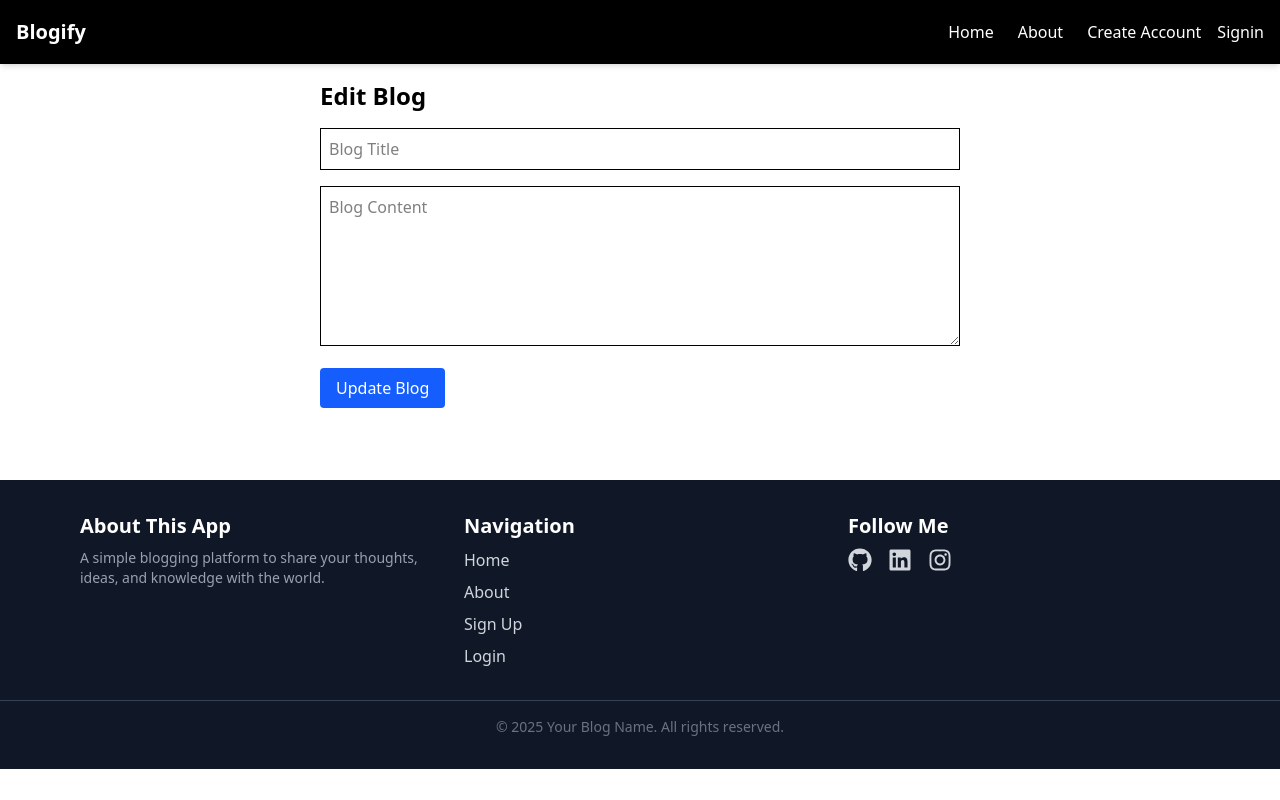
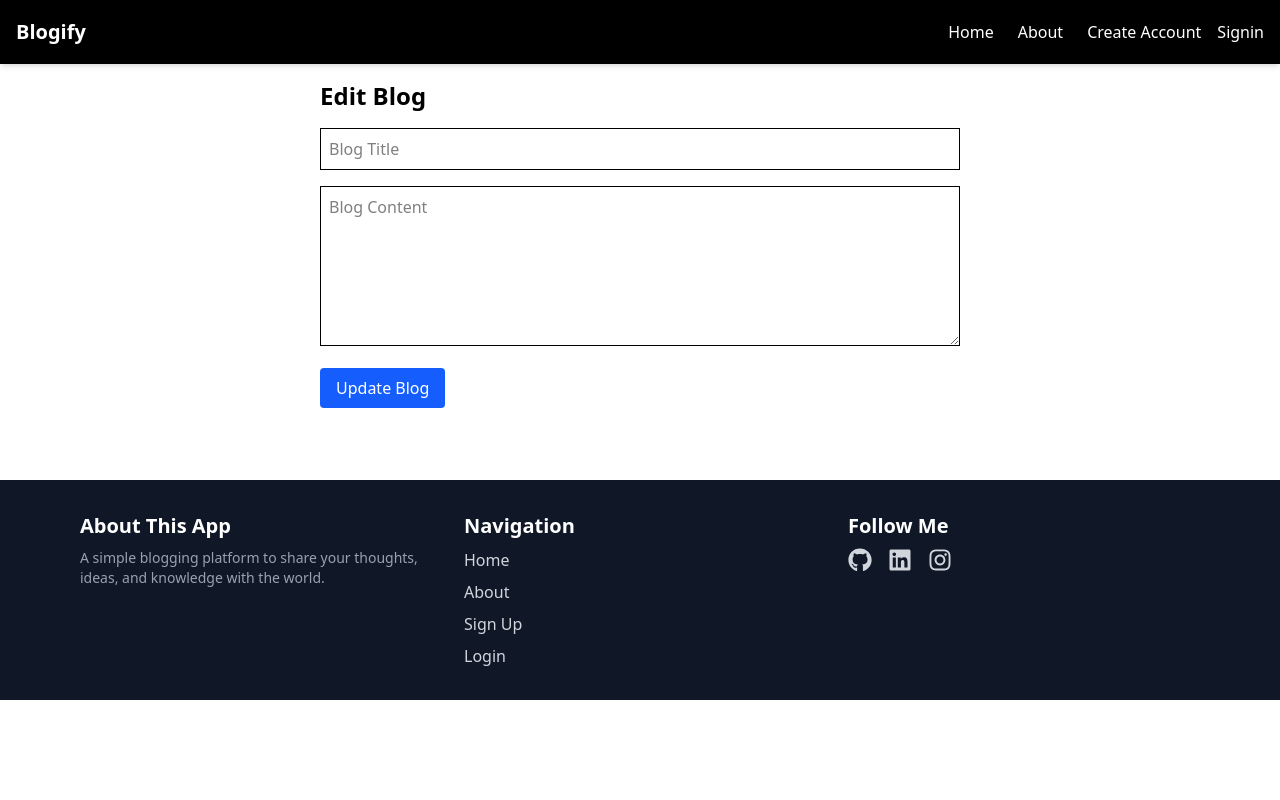
Before and after one commit to piy-12/Blogify-app, a React (Vite) app in the folder Frontend/: page /updateblogs/1 in a window 1280 px wide. Built offline with nearby package versions, Linux system fonts and the light colour scheme; no server answers.

Commit message:
Update Footer.jsx

```diff
--- a/Frontend/src/components/Footer.jsx
+++ b/Frontend/src/components/Footer.jsx
@@ -43,9 +43,7 @@ const Footer = () => {
       </div>
 
 
-      <div className="mt-8 text-center text-gray-500 text-sm border-t border-gray-700 pt-4">
-        &copy; {new Date().getFullYear()} Your Blog Name. All rights reserved.
-      </div>
+
     </footer>
   );
 };
```
